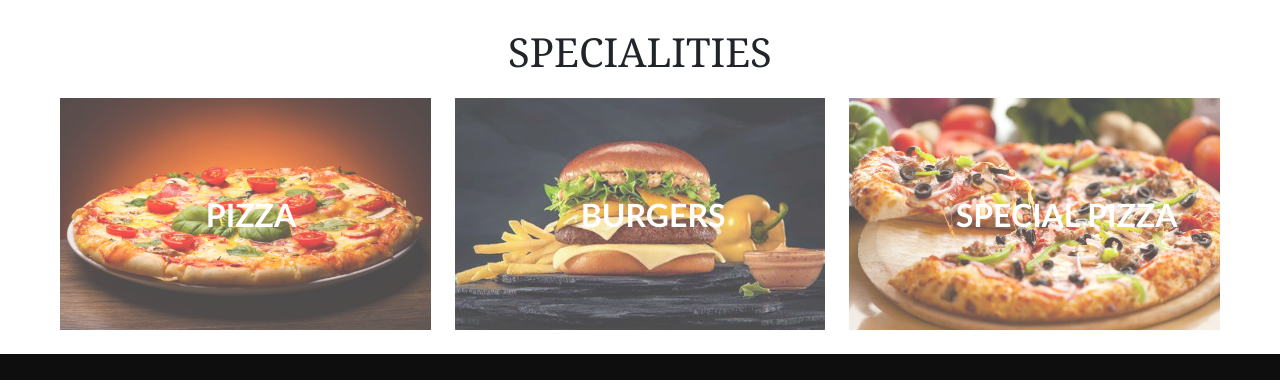
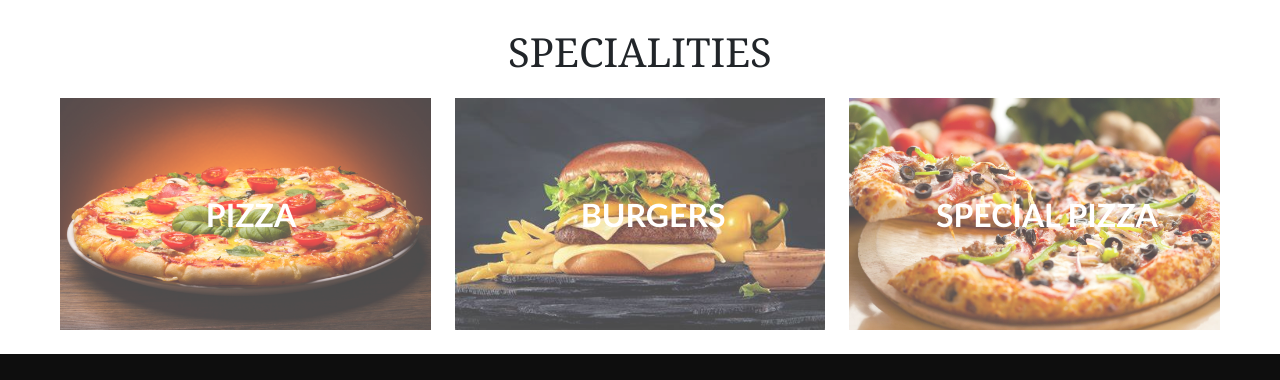
Before and after one commit to Hajrah-Hasan/Restaurant--website, a plain HTML site: page about.html in a window 1280 px wide. Shown: the part 1469-1849 px from the top of the page. Drawn offline with nearby package versions, Linux system fonts and the light colour scheme.

Commit message:
Update about.html

```diff
--- a/about.html
+++ b/about.html
@@ -200,7 +200,7 @@ html{
         <div class="col-md-4 mt-sm-3 mt-4 " style="position: relative"><img  style="opacity: 0.7" class="img-fluid" src="burger.jpeg" alt=""><p class="fs-2 fw-bold" style="position: absolute; opacity:2.5; top:40%; left:35%; color:white;   font-family: 'Gill Sans', 'Gill Sans MT', Calibri, 'Trebuchet MS', sans-serif
           ">BURGERS</p> </div>
 
-      <div class="col-md-4 mt-sm-3 mt-4" style="position: relative"><img  style="opacity: 0.7" class="img-fluid" src="piza2.jpg" alt=""><p class="fs-2 fw-bold" style="font-family: 'Gill Sans', 'Gill Sans MT', Calibri, 'Trebuchet MS', sans-serif; position: absolute; opacity:2.5; top:40%; left:30%; color:white;
+      <div class="col-md-4 mt-sm-3 mt-4" style="position: relative"><img  style="opacity: 0.7" class="img-fluid" src="piza2.jpg" alt=""><p class="fs-2 fw-bold" style="font-family: 'Gill Sans', 'Gill Sans MT', Calibri, 'Trebuchet MS', sans-serif; position: absolute; opacity:2.5; top:40%; left:25%; color:white;
         ">SPECIAL PIZZA</p> </div>
 
 
```
